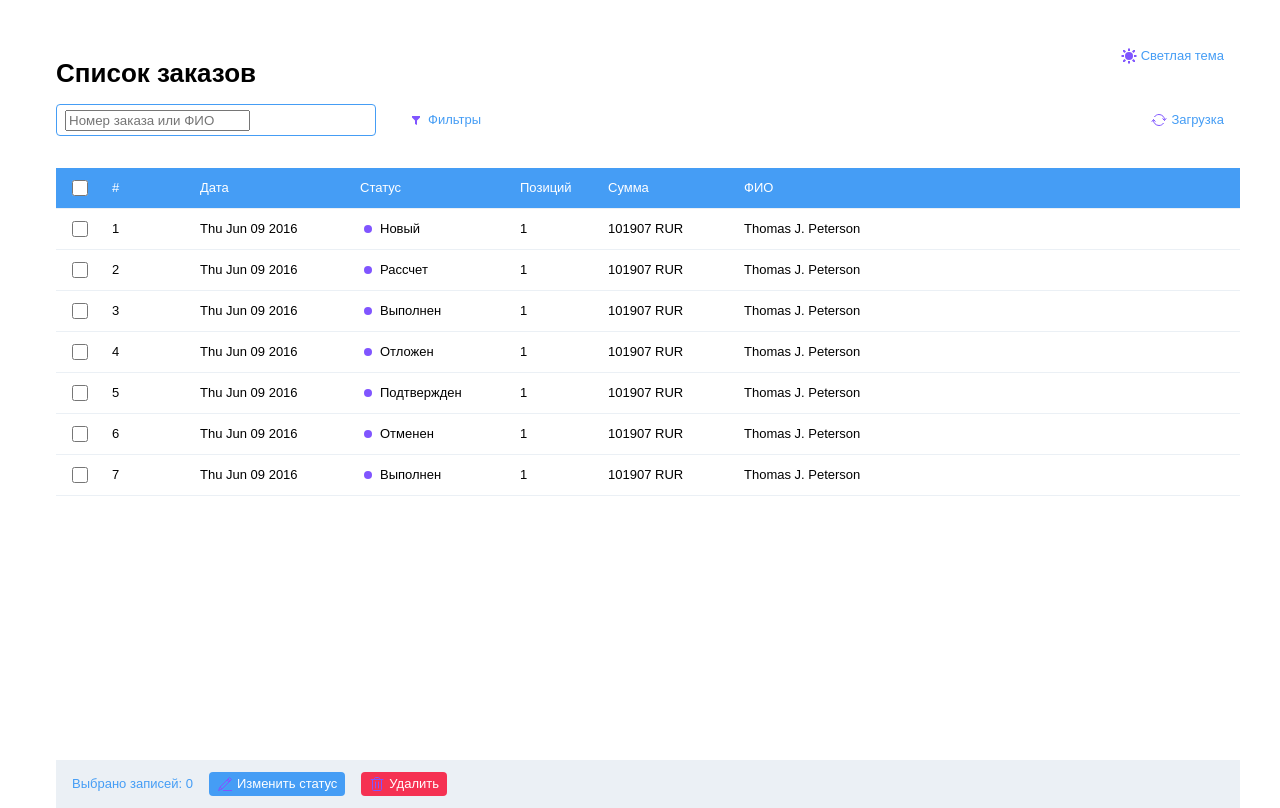
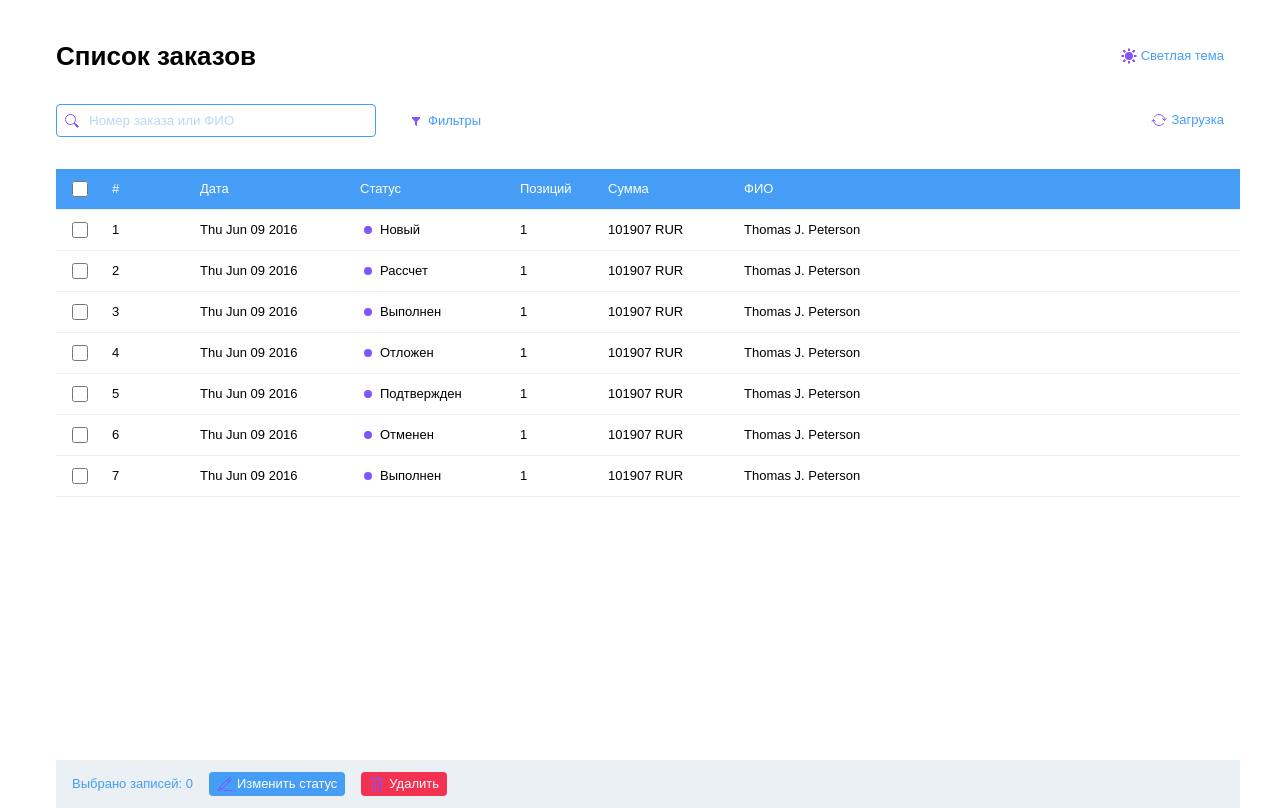
Before and after one commit to StrixSeloputo/admin-panel, a React (Create React App) app: page / in a window 1280 px wide. Built offline with nearby package versions, Linux system fonts and the light colour scheme.

Commit message:
Доработана стилизация компонента поиска

```diff
--- a/src/components/Header.css
+++ b/src/components/Header.css
@@ -6,16 +6,5 @@
     display: flex;
     flex-direction: row;
     justify-content: space-between;
-    align-items: flex-start;
+    align-items: center;
 }
-
-.header__text {
-    height: var(--height-medium);
-    /* headline */
-    font-family: Ubuntu, sans-serif;
-    font-style: normal;
-    font-weight: bold;
-    font-size: var(--header-font-size);
-    line-height: var(--height-medium);
-    color: var(--day-black);
-}
--- /dev/null
+++ b/src/components/common/Input.css
@@ -0,0 +1,7 @@
+input[type="text"] {
+    font-family: Ubuntu, serif;
+    font-style: normal;
+    font-weight: normal;
+    font-size: 13px;
+    line-height: 16px;
+}
--- a/src/components/common/Input.js
+++ b/src/components/common/Input.js
@@ -1,4 +1,5 @@
 import React from 'react';
+
 
 function Input(props) {
     const {hint, className} = props
--- a/src/components/control_panel/Searchbar.css
+++ b/src/components/control_panel/Searchbar.css
@@ -1,16 +1,28 @@
-.searchbar {
-    display: flex;
-    flex-direction: row;
-    align-items: center;
-    padding: 4px 4px 4px 8px;
-
+input[type=text].searchbar {
     width: 320px;
-    height: 32px;
-
     background: var(--day-white);
     border: 1px solid var(--status-blue);
     box-sizing: border-box;
     border-radius: 4px;
-
+    padding: 8px 8px 8px 32px;
     margin-right: 16px;
 }
+
+input::placeholder {
+    color: var(--day-light-blue);
+}
+
+.inline {
+    display: flex;
+    align-items: center;
+}
+
+img + input {
+    padding: 8px 8px 8px 24px;
+}
+
+img.input {
+    margin-right: -24px;
+    z-index: 1;
+    margin-left: 8px;
+}
--- a/src/components/control_panel/Searchbar.js
+++ b/src/components/control_panel/Searchbar.js
@@ -1,13 +1,18 @@
 import React, {Component} from 'react';
-import './Searchbar.css';
 import Input from "../common/Input";
+import Icon from "../common/Icon";
+import './Searchbar.css'
+import search from '../../resources/icons/search.svg';
 
 class Searchbar extends Component{
 
     render () {
         return (
-            <div className="searchbar">
-                <Input hint={"Номер заказа или ФИО"} />
+            <div className="inline">
+                <Icon className="input"
+                      icon={search} />
+                <Input className="searchbar"
+                       hint={"Номер заказа или ФИО"} />
             </div>
         );
     }
```
